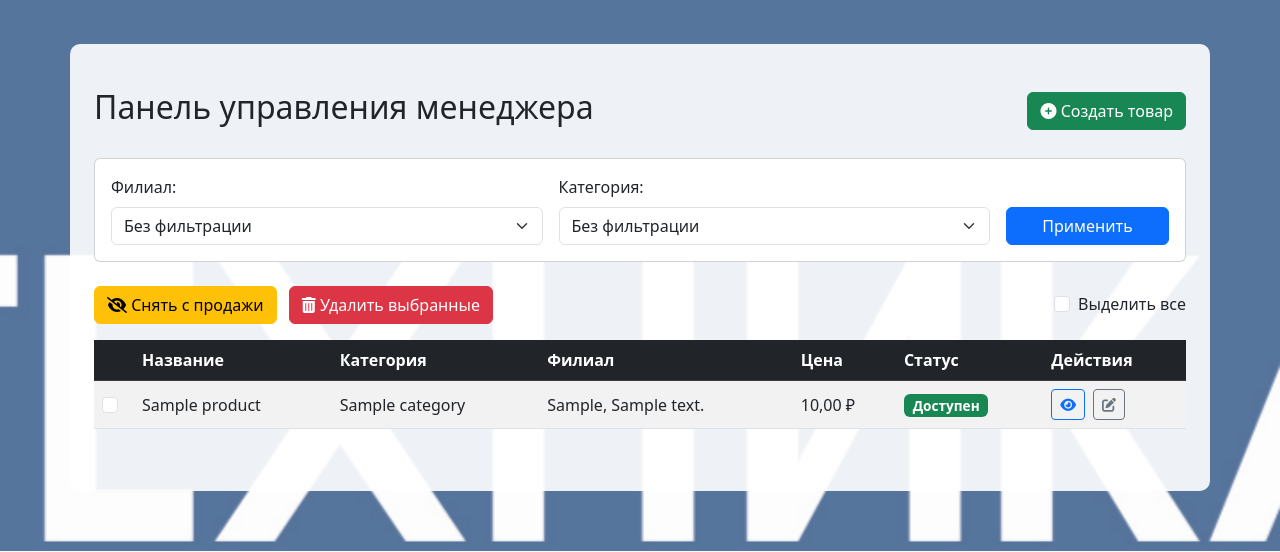
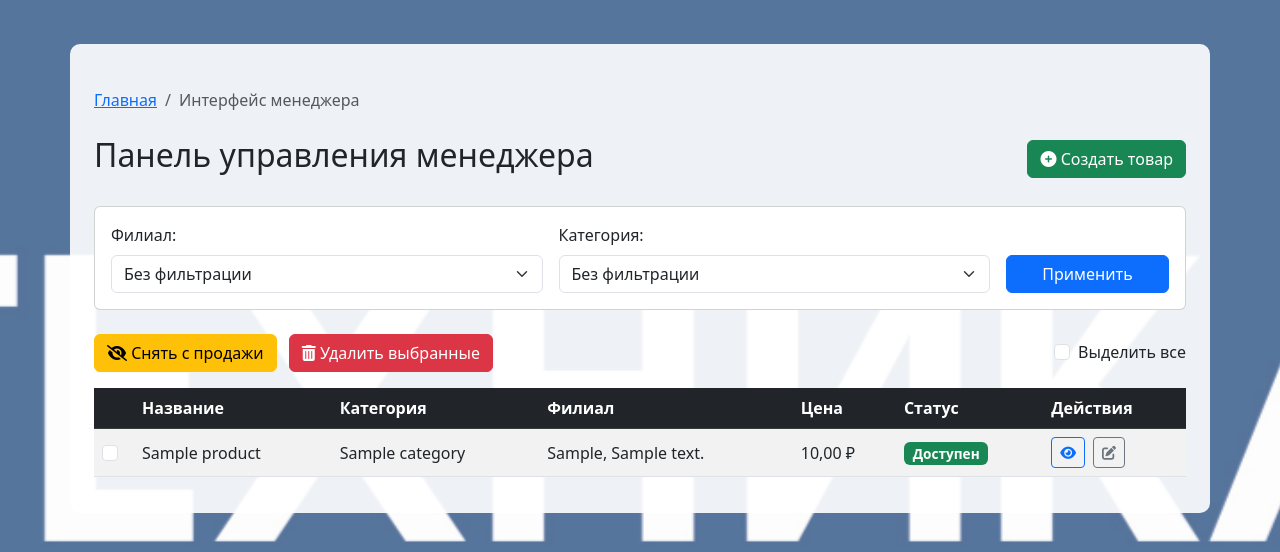
Before and after one commit to NikolayChegivarov/TechnologyStore, a Django app: page /manager/dashboard/ in a window 1280 px wide. Shown: the part 56-608 px from the top of the page. Run offline with Django 5.2, Linux system fonts and the light colour scheme; a user stored in the database is signed in; tables that the repository leaves empty hold one stand-in row (values such as "Sample post"); parts of the project's set-up code (start-up, migrations or seed data) failed here and were passed over.

Commit message:
кнопка интерфейс менеджера

```diff
--- a/store_app/templates/base.html
+++ b/store_app/templates/base.html
@@ -90,6 +90,13 @@
                             <i class="fas fa-home"></i> Главная
                         </a>
                     </li>
+                    {% if user.is_authenticated and user.role == 'MANAGER' %}
+                    <li class="nav-item">
+                        <a class="nav-link" href="{% url 'manager_dashboard' %}">
+                            <i class="fas fa-tachometer-alt"></i> Интерфейс менеджера
+                        </a>
+                    </li>
+                    {% endif %}
                 </ul>
 
                 <ul class="navbar-nav ms-auto mb-2 mb-lg-0">
--- a/store_app/templates/dashboard/manager.html
+++ b/store_app/templates/dashboard/manager.html
@@ -2,6 +2,14 @@
 
 {% block content %}
 <div class="container mt-4">
+    <!-- Хлебные крошки -->
+    <nav aria-label="breadcrumb" class="mb-4">
+        <ol class="breadcrumb">
+            <li class="breadcrumb-item"><a href="{% url 'home' %}">Главная</a></li>
+            <li class="breadcrumb-item active" aria-current="page">Интерфейс менеджера</li>
+        </ol>
+    </nav>
+
     <div class="d-flex justify-content-between align-items-center mb-4">
         <h2>Панель управления менеджера</h2>
         <a href="{% url 'create_product' %}" class="btn btn-success">
```
